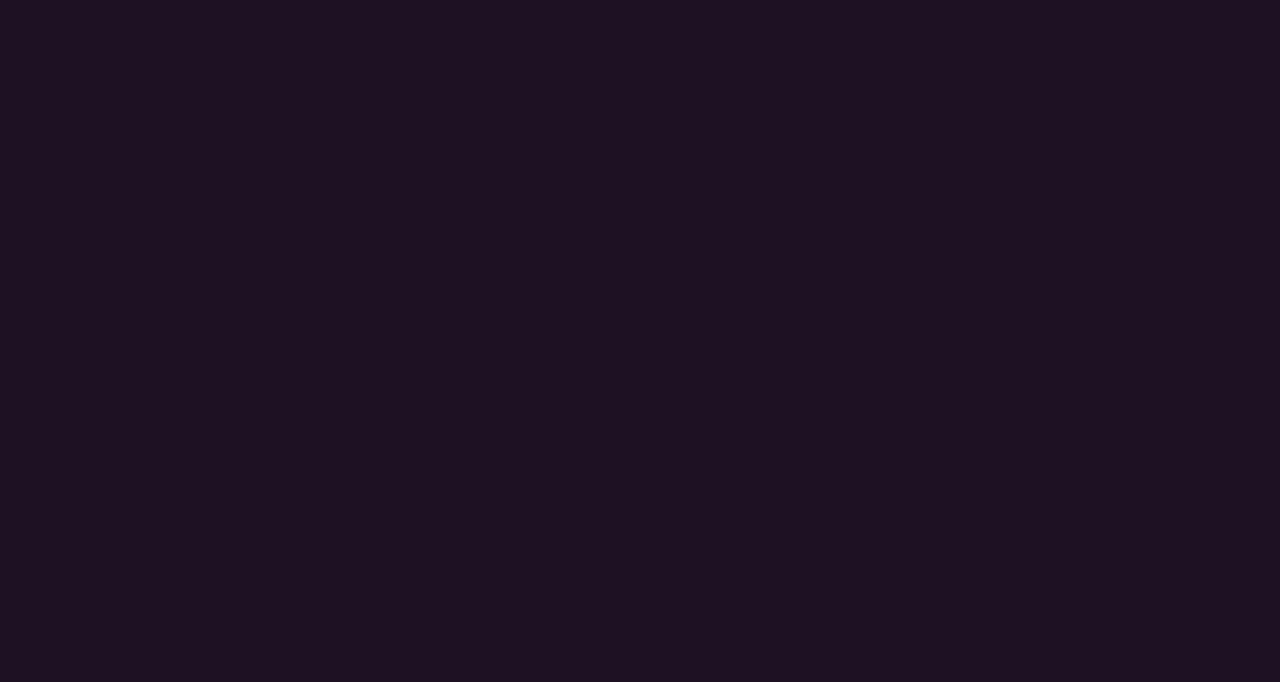
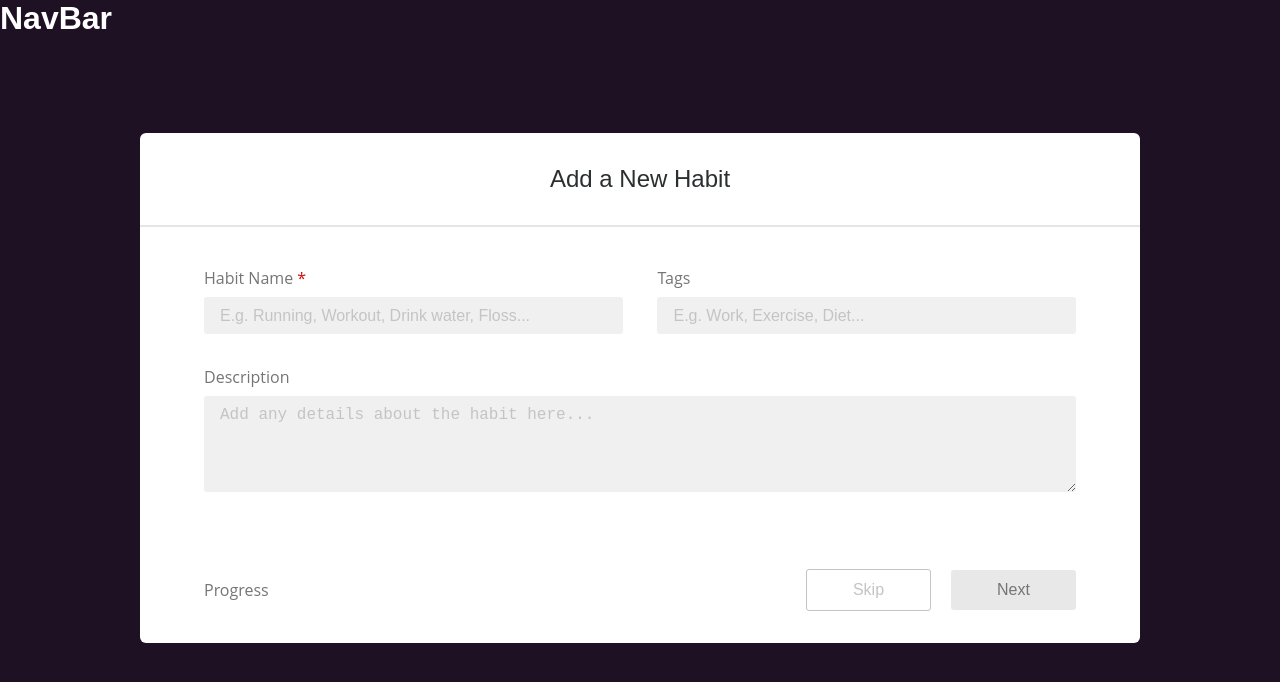
Before and after one commit to chingu-voyages/bears-project-8, a React (Create React App) app in the folder client/: page /#/habitform in a window 1280 px wide. Shown: the top 682 px of the page. Built offline with nearby package versions, Linux system fonts and the light colour scheme.

Commit message:
feat: Add basic functionality of multistep form

```diff
--- a/client/src/Routes.jsx
+++ b/client/src/Routes.jsx
@@ -1,9 +1,10 @@
-import React, { Fragment, Suspense, lazy } from 'react';
+import React, { Suspense, lazy } from 'react';
 import { HashRouter, Route, Switch } from 'react-router-dom';
 
 import AppContainer from './components/AppContainer';
 import Loader from './components/Shared/Loader/Loader';
 import Home from './components/Home/Home';
+import HabitForm from './components/HabitForm/HabitForm';
 
 const Profile = lazy(() =>
 	import(/* webpackChunkName: "profile" */ /* webpackPrefetch: true */ './components/Profile/Profile')
@@ -30,7 +31,6 @@ const withContainer = (Component, isLazy, hasNav = true) =>
 
 const Routes = () => (
 	<HashRouter>
-		<Fragment>
 		<Switch>
 			<Route exact path="/" render={() => withContainer(Home, false, false)} />
 
@@ -38,9 +38,10 @@ const Routes = () => (
 
 			<Route exact path="/profile" render={() => withContainer(Profile, true)} />
 
+			<Route exact path="/habitform" render={() => withContainer(HabitForm, true)} />
+
 			<Route exact path="/auth" render={() => withContainer(Login, true, false)} />
 		</Switch>
-		</Fragment>
 	</HashRouter>
 );
 
--- /dev/null
+++ b/client/src/components/HabitForm/Buttons.jsx
@@ -0,0 +1,30 @@
+import React from 'react';
+import { Button } from './Form.styled';
+
+export const LeftButtons = props => {
+	const { step, setStep } = props;
+	if (step > 0) return <Button onClick={() => setStep(step - 1)}>Back</Button>;
+	return null;
+};
+
+export const RightButtons = props => {
+	const { step, totalSteps, setStep, onSubmit } = props;
+	if (step < totalSteps - 1) {
+		return (
+			<div style={{ width: '270px' }}>
+				<Button secondary onClick={onSubmit}>
+					Skip
+				</Button>
+				<Button onClick={() => setStep(step + 1)}>Next</Button>
+			</div>
+		);
+	}
+	if (step === totalSteps - 1) {
+		return (
+			<div style={{ width: '270px', justifyContent: 'flex-end' }}>
+				<Button onClick={onSubmit}>Done</Button>
+			</div>
+		);
+	}
+	return null;
+};
--- a/client/src/components/HabitForm/Content.jsx
+++ b/client/src/components/HabitForm/Content.jsx
@@ -1,12 +1,10 @@
 import React from 'react';
 import PropTypes from 'prop-types';
 
+import { ContentArea, Row } from './HabitForm.styled';
+import FormGroup from './FormGroup';
+
 const Content = props => {
-	this.propTypes = {
-		state: PropTypes.obj.isRequired,
-		onChange: PropTypes.func.isRequired,
-	};
-
 	const {
 		step,
 		name,
@@ -19,9 +17,125 @@ const Content = props => {
 		difficulty,
 		habitType,
 		onChange,
-	} = this.props;
+	} = props;
 
-	return <h1>Form Content</h1>;
+	switch (step) {
+		case 0:
+			return (
+				<ContentArea>
+					<Row>
+						<FormGroup
+							title="Habit Name"
+							name="name"
+							value={name}
+							onChange={onChange}
+							placeholder="E.g. Running, Workout, Drink water, Floss..."
+							size={2}
+							required
+						/>
+						<FormGroup
+							title="Tags"
+							name="tags"
+							value={tags}
+							onChange={onChange}
+							placeholder="E.g. Work, Exercise, Diet..."
+							size={2}
+						/>
+					</Row>
+					<FormGroup
+						title="Description"
+						name="description"
+						value={description}
+						onChange={onChange}
+						type="textarea"
+						placeholder="Add any details about the habit here..."
+						size={4}
+					/>
+				</ContentArea>
+			);
+		case 1:
+			return (
+				<ContentArea>
+					<Row>
+						<FormGroup
+							title="How often do you want to complete this habit?"
+							name="times"
+							value={times}
+							onChange={onChange}
+							placeholder="Once, Twice..."
+							size={2}
+						/>
+						<FormGroup
+							title="every"
+							name="period"
+							value={period}
+							onChange={onChange}
+							placeholder="Daily, Weekly, Monthly, Yearly..."
+							size={2}
+						/>
+					</Row>
+					<Row>
+						<FormGroup
+							title="How often would you like to be reminded?"
+							name="reminderEvery"
+							value={reminderEvery}
+							onChange={onChange}
+							placeholder="Daily, Weekly, Monthly..."
+							size={2}
+						/>
+						<FormGroup
+							title="How would you like to be reminded?"
+							name="reminderTypes"
+							value={reminderTypes}
+							onChange={onChange}
+							placeholder="Email, Push, In-App..."
+							size={2}
+						/>
+					</Row>
+				</ContentArea>
+			);
+		case 2:
+			return (
+				<ContentArea>
+					<Row>
+						<FormGroup
+							title="Difficulty"
+							name="difficulty"
+							value={difficulty}
+							onChange={onChange}
+							placeholder="Trivial, Easy, Medium, Hard, Epic..."
+							size={2}
+						/>
+						<FormGroup
+							title="Habit Type"
+							name="habitType"
+							value={habitType}
+							onChange={onChange}
+							placeholder="Active, Passive..."
+							size={2}
+						/>
+					</Row>
+				</ContentArea>
+			);
+		default:
+			return <ContentArea>No form content to show!</ContentArea>;
+	}
+};
+
+Content.propTypes = {
+	onChange: PropTypes.func.isRequired,
+	step: PropTypes.number.isRequired,
+	name: PropTypes.string.isRequired,
+	tags: PropTypes.arrayOf(PropTypes.string).isRequired,
+	description: PropTypes.string.isRequired,
+	// TODO: always coerce this to a number?
+	times: PropTypes.string.isRequired,
+	// TODO: make these oneOf types?
+	period: PropTypes.string.isRequired,
+	reminderEvery: PropTypes.string.isRequired,
+	reminderTypes: PropTypes.arrayOf(PropTypes.string).isRequired,
+	difficulty: PropTypes.string.isRequired,
+	habitType: PropTypes.string.isRequired,
 };
 
 export default Content;
--- a/client/src/components/HabitForm/HabitForm.jsx
+++ b/client/src/components/HabitForm/HabitForm.jsx
@@ -1,6 +1,7 @@
 import React, { Component } from 'react';
+
 import { Container, Header, Footer } from './HabitForm.styled';
-
+import { LeftButtons, RightButtons } from './Buttons';
 import Content from './Content';
 
 export default class NavBar extends Component {
@@ -9,6 +10,7 @@ export default class NavBar extends Component {
 
 		name: '',
 		tags: [],
+		description: '',
 		value: '',
 		times: '',
 		period: '',
@@ -32,11 +34,21 @@ export default class NavBar extends Component {
 	};
 
 	render() {
+		const { step } = this.state;
 		return (
 			<Container>
 				<Header>Add a New Habit</Header>
 				<Content {...this.state} onChange={this.handleChange} />
-				<Footer>Buttons go down here...</Footer>
+				<Footer>
+					<LeftButtons step={step} setStep={this.setStep} />
+					<div>Progress</div>
+					<RightButtons
+						step={step}
+						totalSteps={3}
+						setStep={this.setStep}
+						onSubmit={this.handleSubmit}
+					/>
+				</Footer>
 			</Container>
 		);
 	}
--- a/client/src/components/HabitForm/HabitForm.styled.js
+++ b/client/src/components/HabitForm/HabitForm.styled.js
@@ -1,10 +1,12 @@
 import styled from 'styled-components';
+// TODO: incorporate into global styles
 
 export const Container = styled.div`
 	width: 1000px;
 	background: #fff;
 	border-radius: 6px;
-	margin: 6rem 0;
+	margin: 6rem auto;
+	color: #757575;
 `;
 
 export const Header = styled.h2`
@@ -13,6 +15,7 @@ export const Header = styled.h2`
 	font-weight: 400;
 	border-bottom: 2px solid #e5e5e5;
 	padding: 2rem;
+	color: #2b2f30;
 `;
 
 export const ContentArea = styled.div`
```
Lines whose indentation alone changed are shown as unchanged.
